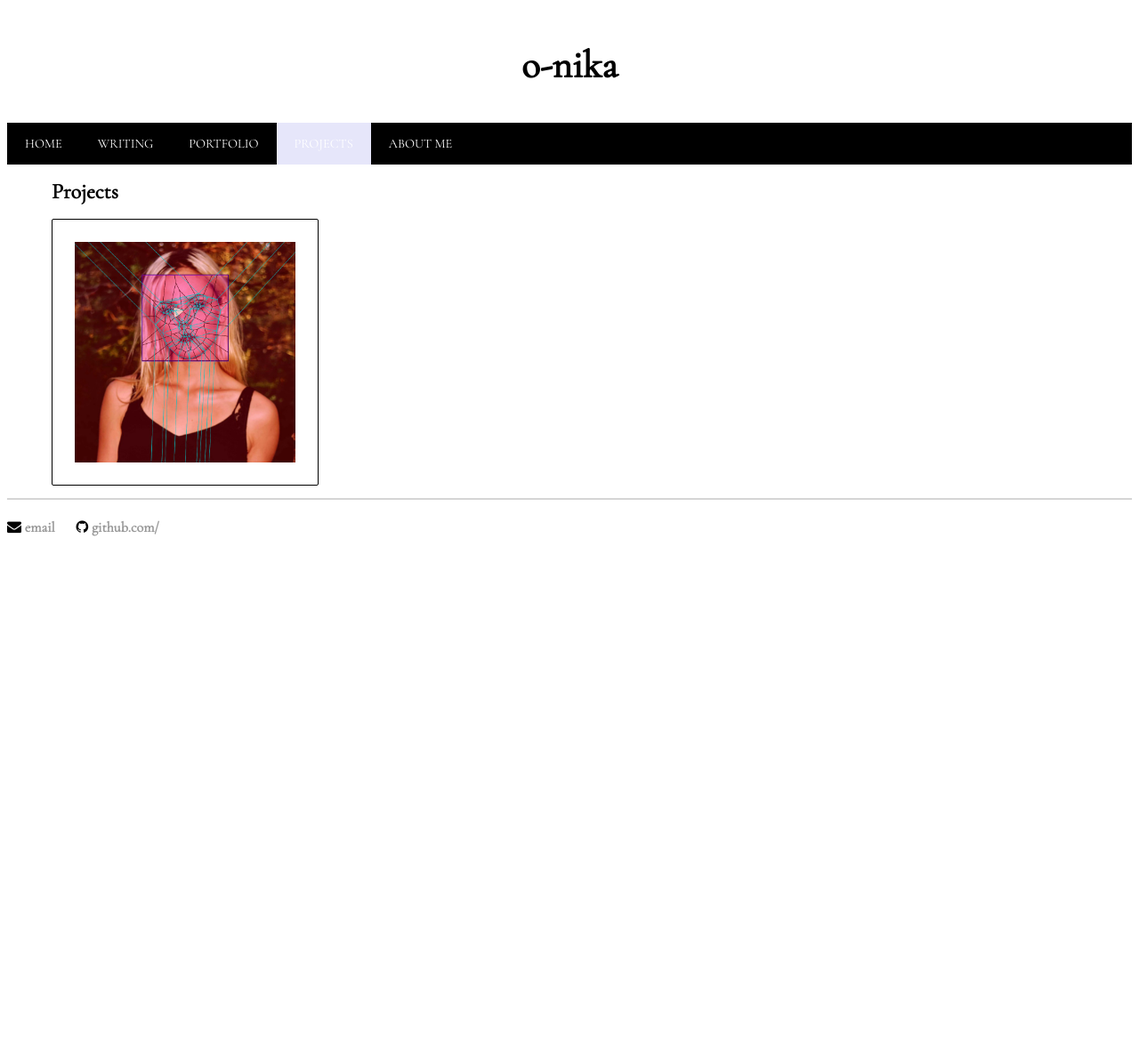
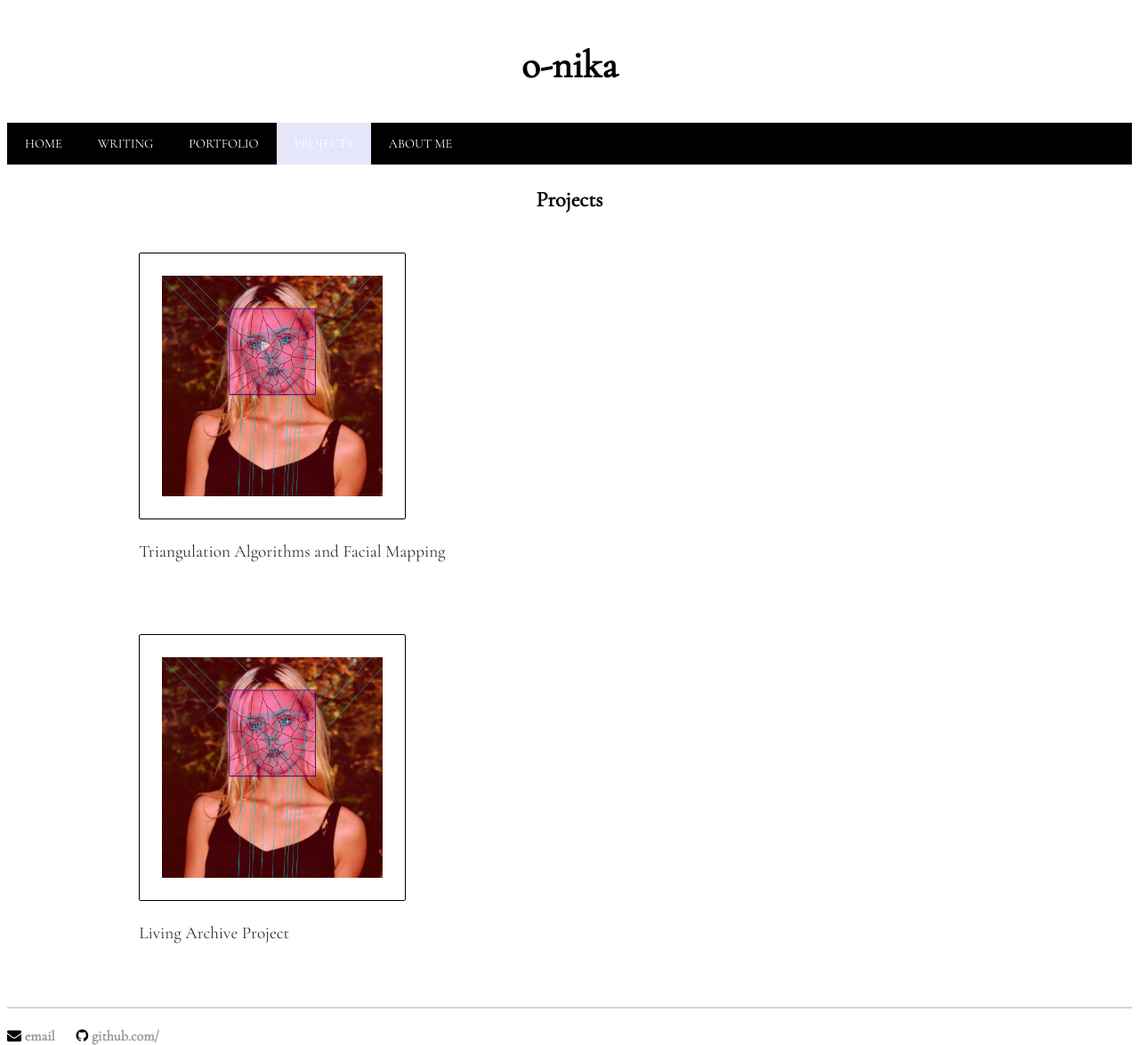
Before and after one commit to nikaroxanne/nikaroxanne.github.io, a Jekyll site: the page built from projects.html, in a window 1280 px wide. Shown: the whole page at 89% size. Built offline with Jekyll 4.4.1, drawn with Linux system fonts in a browser that asks for light colours; some web fonts are replaced; before the commit the page ends 908 px from its top, so only the background shows below that.

Commit message:
modified layout on portfolio and projects pages

```diff
--- a/css/main.css
+++ b/css/main.css
@@ -648,6 +648,21 @@ a.header:hover, a.header:active {
 }
 
 
+.projectSections {
+	position: relative;
+	max-width: 90%;
+	margin: auto;
+}
+
+
+.project {
+	width: 40%;
+	height: auto;
+	padding: 20px;
+	margin: 20px;
+
+}
+
 footer ul {
 	font-family: 'Cormorant Garamond', serif;
 	padding: 0px;
--- a/projects.html
+++ b/projects.html
@@ -1,18 +1,34 @@
 ---
 layout: page
-title: Projects
+permalink: /projects
 ---
+
+<h2 class = "gallery-title"> Projects </h2>
+
 <div class = "background">
+
+	<div class = "projectSections">
+
 		{% for image in site.static_files %}
 			{% if image.path contains 'images/163images/voronoi-fun1' %}
+				<div class = "project">
 					<a href="{{site.url}}/projects/triangulation" class="image">
 						<img class = "imageLink" src="{{site.url}}/{{image.path}}" alt = "Snapchat Triangulations">
 					</a>
+					<p> Triangulation Algorithms and Facial Mapping </p>
+
+				</div>
 			{% endif %}
-			{% if image.path contains 'images/livingArchive/ophelia1' %}
+
+			{% if image.path contains 'images/163images/voronoi-pink' %}
+				<div class = "project">
 					<a href="{{site.url}}/projects/livingArchive" class="image">
 						<img class = "imageLink" src="{{site.url}}/{{image.path}}" alt = "Living Archive Project">
 					</a>
+					<p> Living Archive Project </p>
+				</div>
 			{% endif %}
 		{% endfor %}
+
 	</div>
+</div>
```
Also changed, not shown: portfolio.html (+6 -4 lines). Lines whose indentation alone changed are shown as unchanged.
